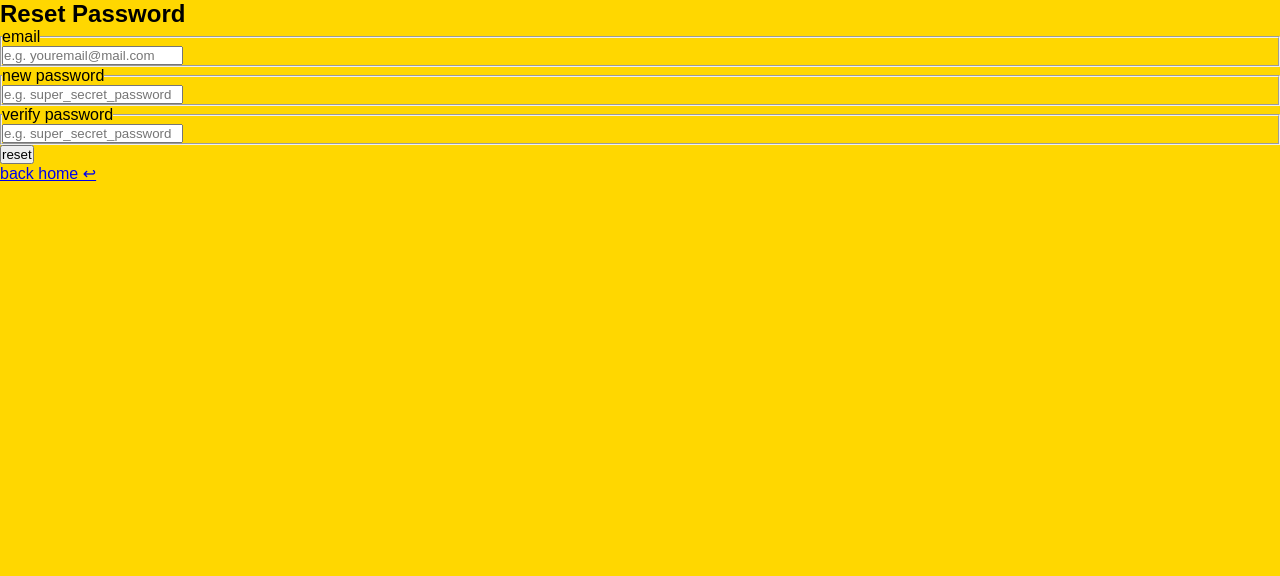
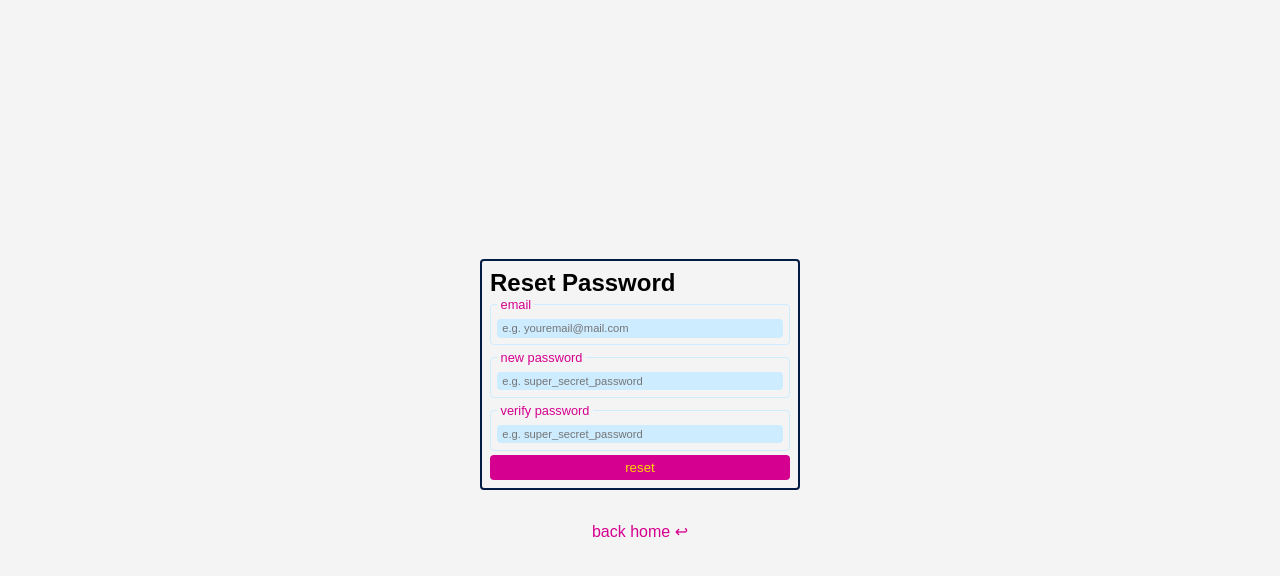
Before and after one commit to joeyklee/list-project, a website: page public/reset_password.html in a window 1280 px wide. Drawn offline with Linux system fonts and the light colour scheme.

Commit message:
updates files and adds styling and functions

```diff
--- a/public/css/main.css
+++ b/public/css/main.css
@@ -291,6 +291,16 @@ hr{
   border-radius: 4px;
 }
 
+.nav__section-logout{
+  padding:0.5rem;
+  border-radius:4px;
+  text-align:right;
+}
+
+.nav__section-logout__text{
+  font-size:0.8rem;
+}
+
 /* post__view */
 
 .posts__view__list__item{
@@ -371,3 +381,29 @@ hr{
 .posts__view__list-item__meta-section:not(:last-child){
   margin-right:0.4rem;
 }
+
+
+/* reset */
+.reset{
+  width:100%;
+  height:100%;
+  padding:0.5rem;
+  display:flex;
+  flex-direction:column;
+  align-items: center;
+  justify-content: center;
+  background-color:var(--grey-1);
+}
+
+.reset__section{
+  width:20rem;
+  border:2px solid var(--navy);
+  padding:0.5rem;
+  border-radius:4px;
+}
+
+.reset__link,.reset__link:visited, .reset__link:link {
+  margin-top:2rem;
+  color:var(--pink);
+  text-decoration:none;
+}
--- a/public/reset_password.html
+++ b/public/reset_password.html
@@ -11,26 +11,26 @@
   </head>
 
   <body>
-    <div class="auth-container">
-      <section class="auth__section">
-        <h2 class="auth__section__title">Reset Password</h2>
-        <form class="auth_form reset__form">
-          <fieldset class="auth__form__section">
-            <legend class="auth__form__section__title">email</legend>
-            <input class="auth__form__section__input" type="email" name="email" placeholder="e.g. youremail@mail.com">
+    <div class="reset">
+      <section class="reset__section">
+        <h2 class="reset__section__title">Reset Password</h2>
+        <form class="form reset__form">
+          <fieldset class="form__section">
+            <legend class="form__section__title">email</legend>
+            <input class="form__input" type="email" name="email" placeholder="e.g. youremail@mail.com">
           </fieldset>
-          <fieldset class="auth__form__section">
-            <legend class="auth__form__section__title">new password</legend>
-            <input class="auth__form__section__input" type="password" name="newpassword" placeholder="e.g. super_secret_password">
+          <fieldset class="form__section">
+            <legend class="form__section__title">new password</legend>
+            <input class="form__input" type="password" name="newpassword" placeholder="e.g. super_secret_password">
           </fieldset>
-          <fieldset class="auth__form__section">
-            <legend class="auth__form__section__title">verify password</legend>
-            <input class="auth__form__section__input" type="password" name="verifypassword" placeholder="e.g. super_secret_password">
+          <fieldset class="form__section">
+            <legend class="form__section__title">verify password</legend>
+            <input class="form__input" type="password" name="verifypassword" placeholder="e.g. super_secret_password">
           </fieldset>
-          <input class="auth__form__section__button" type="submit" value="reset">
+          <input class="form__input--button--pink" type="submit" value="reset">
         </form>
       </section>
-      <a class="auth-container__link" href="/">back home ↩</a>
+      <a class="reset__link" href="/">back home ↩</a>
     </div>
     <script src="js/ResetPassword.js"></script>
     <script>
```
Also changed, not shown: public/index.html (+6 -0 lines), public/js/Login.js (+30 -0 lines).
